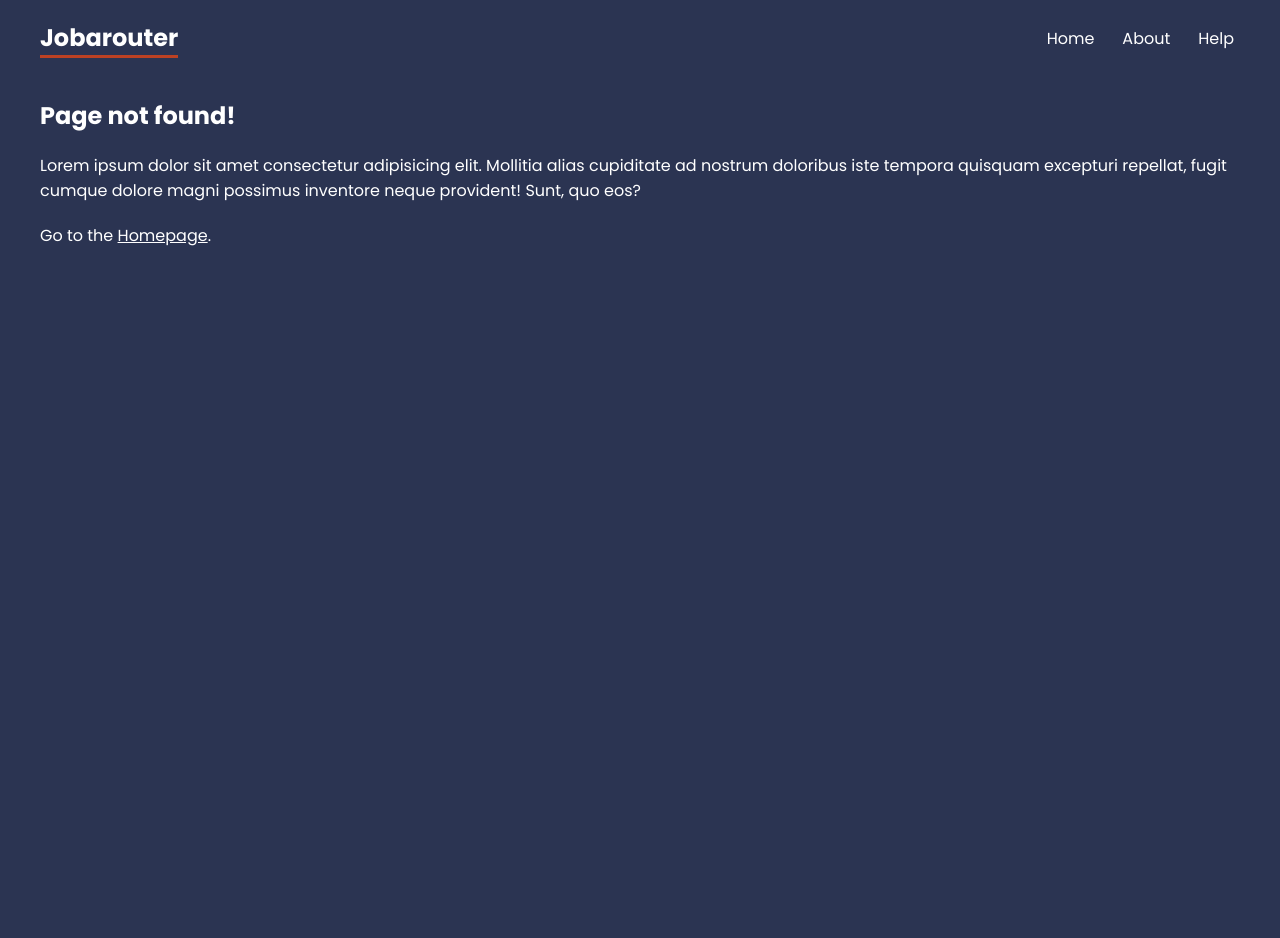
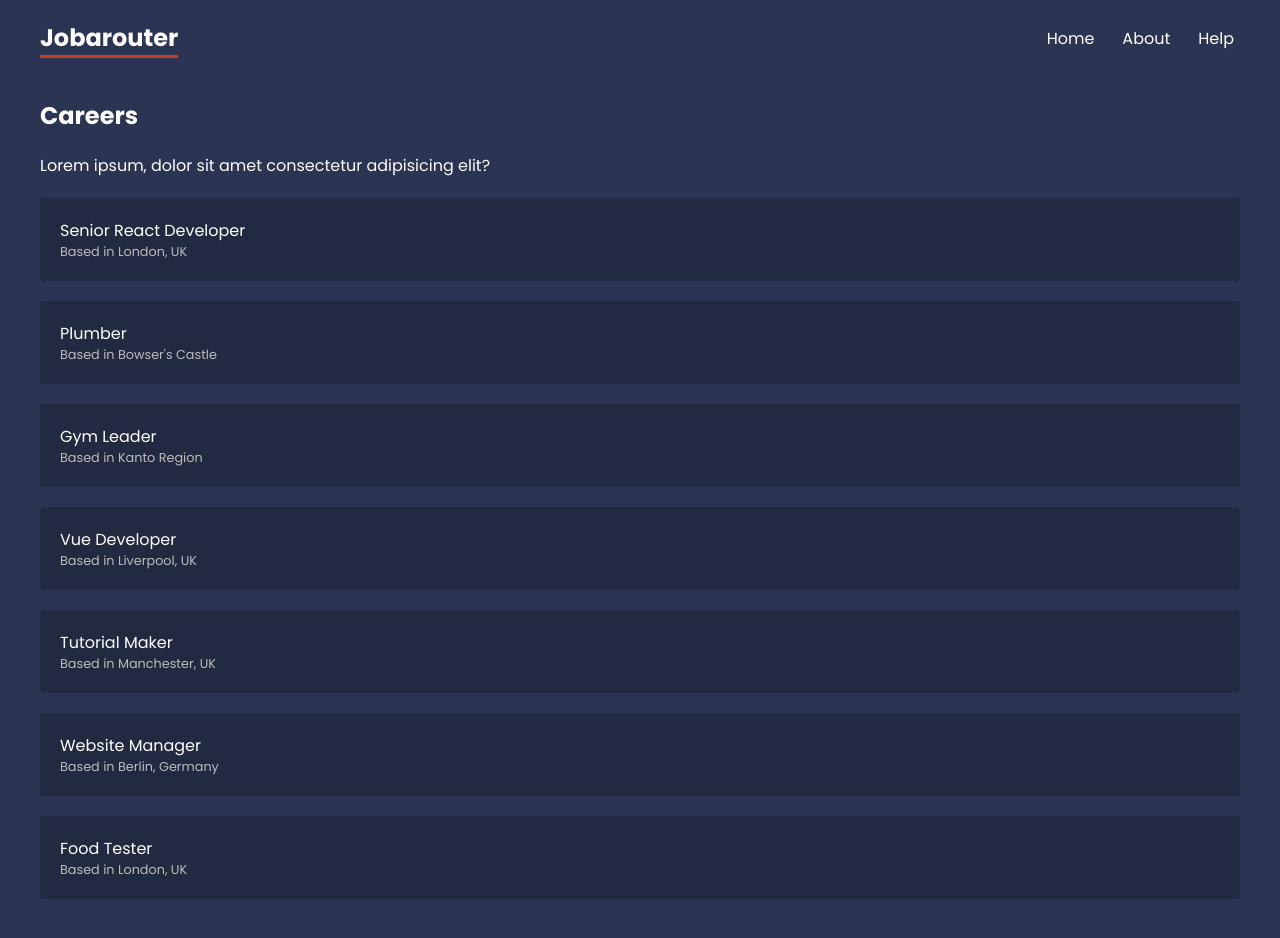
Before and after one commit to kiancodemy/React-router-project, a React (Vite) app: page /careers in a window 1280 px wide. Shown: the top 938 px of the page. Before the commit the page ends 800 px from the top, so only its background shows below. Built offline with nearby package versions, Linux system fonts and the light colour scheme; data requests are answered from the project's data file.

Commit message:
'add-career-section'

```diff
--- a/package.json
+++ b/package.json
@@ -5,11 +5,14 @@
   "type": "module",
   "scripts": {
     "dev": "vite",
+    "server": "json-server -p 4000 -w ./data/db.json",
     "build": "vite build",
     "lint": "eslint . --ext js,jsx --report-unused-disable-directives --max-warnings 0",
     "preview": "vite preview"
   },
   "dependencies": {
+    "axios": "^1.5.0",
+    "json-server": "^0.17.3",
     "react": "^18.2.0",
     "react-dom": "^18.2.0",
     "react-router-dom": "6.4"
--- a/src/App.jsx
+++ b/src/App.jsx
@@ -4,6 +4,9 @@ import {
   createRoutesFromElements,
   RouterProvider,
 } from "react-router-dom";
+import { careersLoader } from "./pages/careers/career";
+import CareersLayout from "./layout/careerlayout";
+import Careers from "./pages/careers/career";
 import Faq from "./pages/Help/faq";
 import Contact from "./pages/Help/contact";
 import HelpLayout from "./layout/helplayout";
@@ -22,6 +25,10 @@ function App() {
           <Route path="faq" element={<Faq />}></Route>
           <Route path="contact" element={<Contact />}></Route>
         </Route>
+
+        <Route path="careers" element={<CareersLayout />}>
+          <Route index loader={careersLoader} element={<Careers />}></Route>
+        </Route>
         <Route path="*" element={<NotFound />}></Route>
       </Route>
     )
--- /dev/null
+++ b/src/layout/careerlayout.jsx
@@ -0,0 +1,12 @@
+import { Outlet } from "react-router-dom"
+
+export default function CareersLayout() {
+  return (
+    <div className="careers-layout">
+      <h2>Careers</h2>
+      <p>Lorem ipsum, dolor sit amet consectetur adipisicing elit?</p>
+
+      <Outlet />
+    </div>
+  )
+}
--- /dev/null
+++ b/src/pages/careers/career.jsx
@@ -0,0 +1,23 @@
+import { Link, useLoaderData } from "react-router-dom";
+import axios from "axios";
+export default function Careers() {
+  const careers = useLoaderData();
+
+  return (
+    <div className="careers">
+      {careers.map((career) => (
+        <Link to="/" key={career.id}>
+          <p>{career.title}</p>
+          <p>Based in {career.location}</p>
+        </Link>
+      ))}
+    </div>
+  );
+}
+
+// data loader
+export const careersLoader = async () => {
+  const res = await axios.get("http://localhost:4000/careers");
+
+  return res.data;
+};
```
Also changed, not shown: 1 other file (tests, documents, lock files or other folders).
